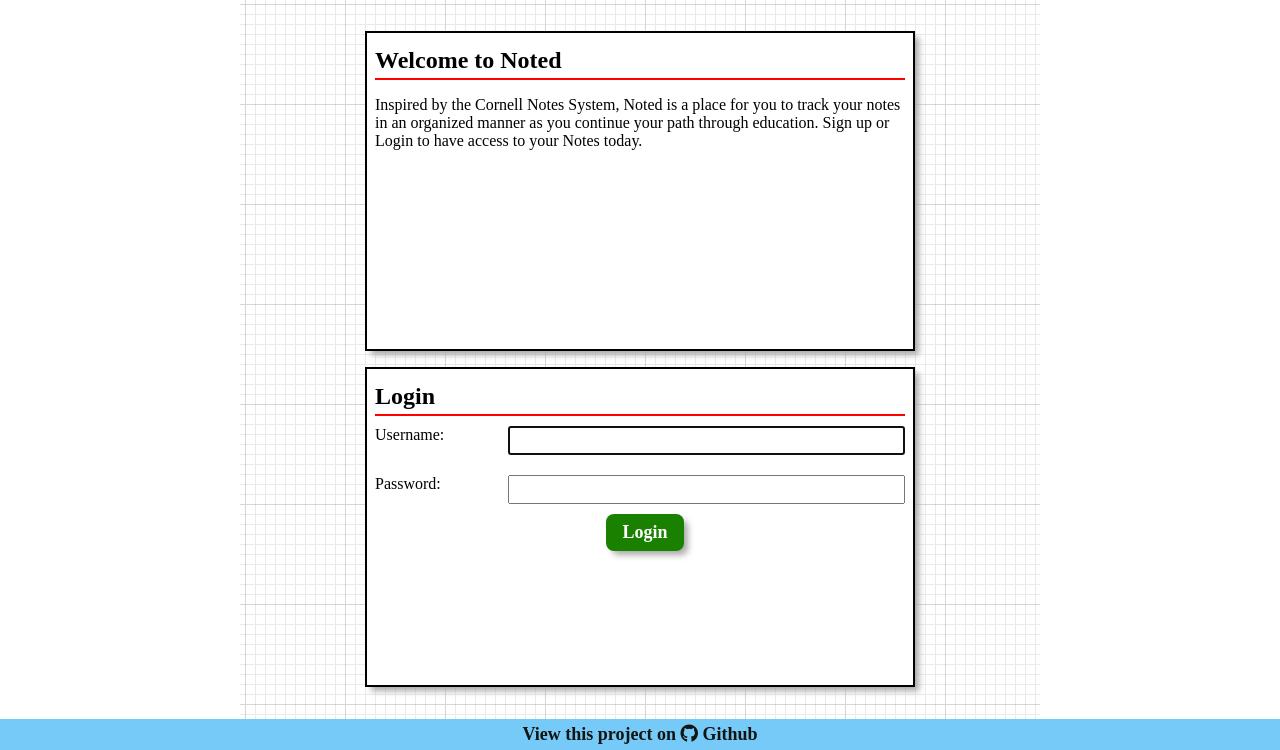
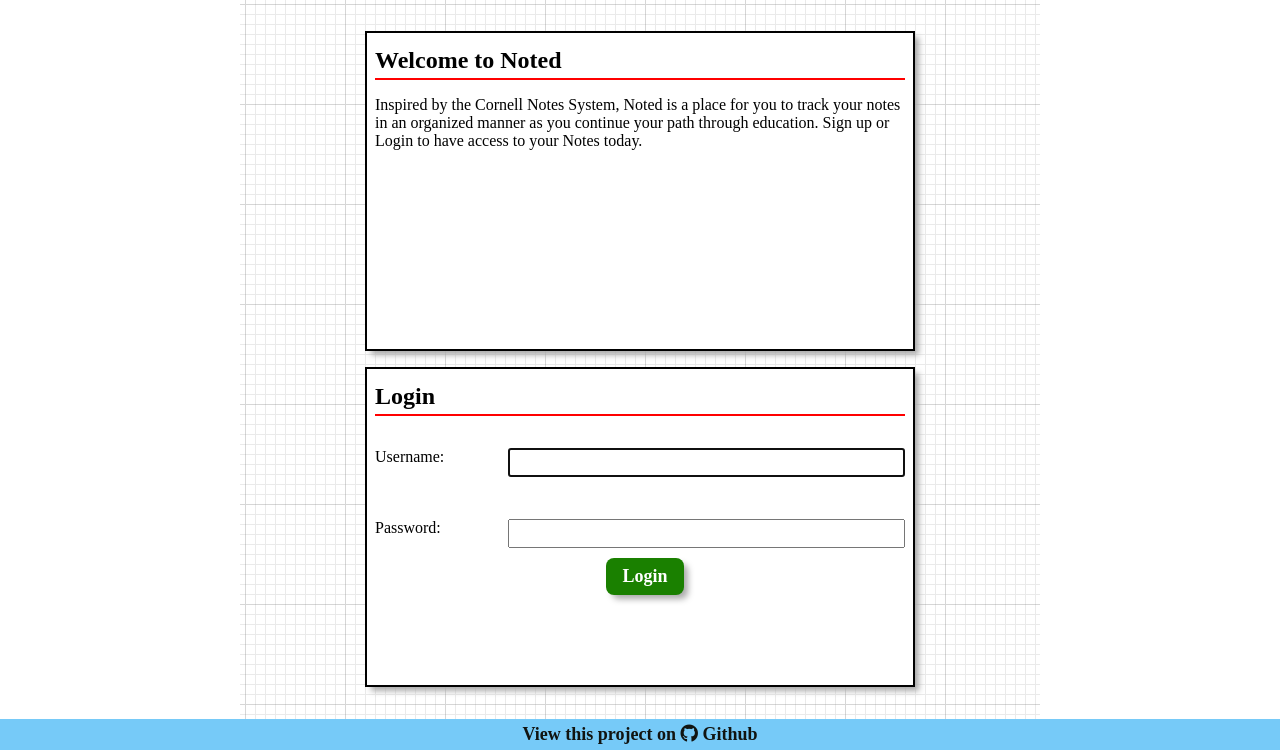
Before and after one commit to Reizor-75/Noted, a Django app: page / in a window 1280 px wide. Shown: the part 50-800 px from the top of the page. Run offline with Django 4.2, Linux system fonts and the light colour scheme; some libraries are stand-ins or nearby versions; some web fonts are replaced.

Commit message:
update styling

```diff
--- a/main_app/static/css/home.css
+++ b/main_app/static/css/home.css
@@ -29,7 +29,6 @@ h1{
 .login {
   display: flex;
   flex-direction: column;
-  justify-content: center;
   align-items: center;
   width: 100%;
 }
@@ -38,6 +37,7 @@ h1{
   display: flex;
   justify-content: space-between;
   width: 100%;
+  margin-top: 32px;
 }
 
 .login label {
```
